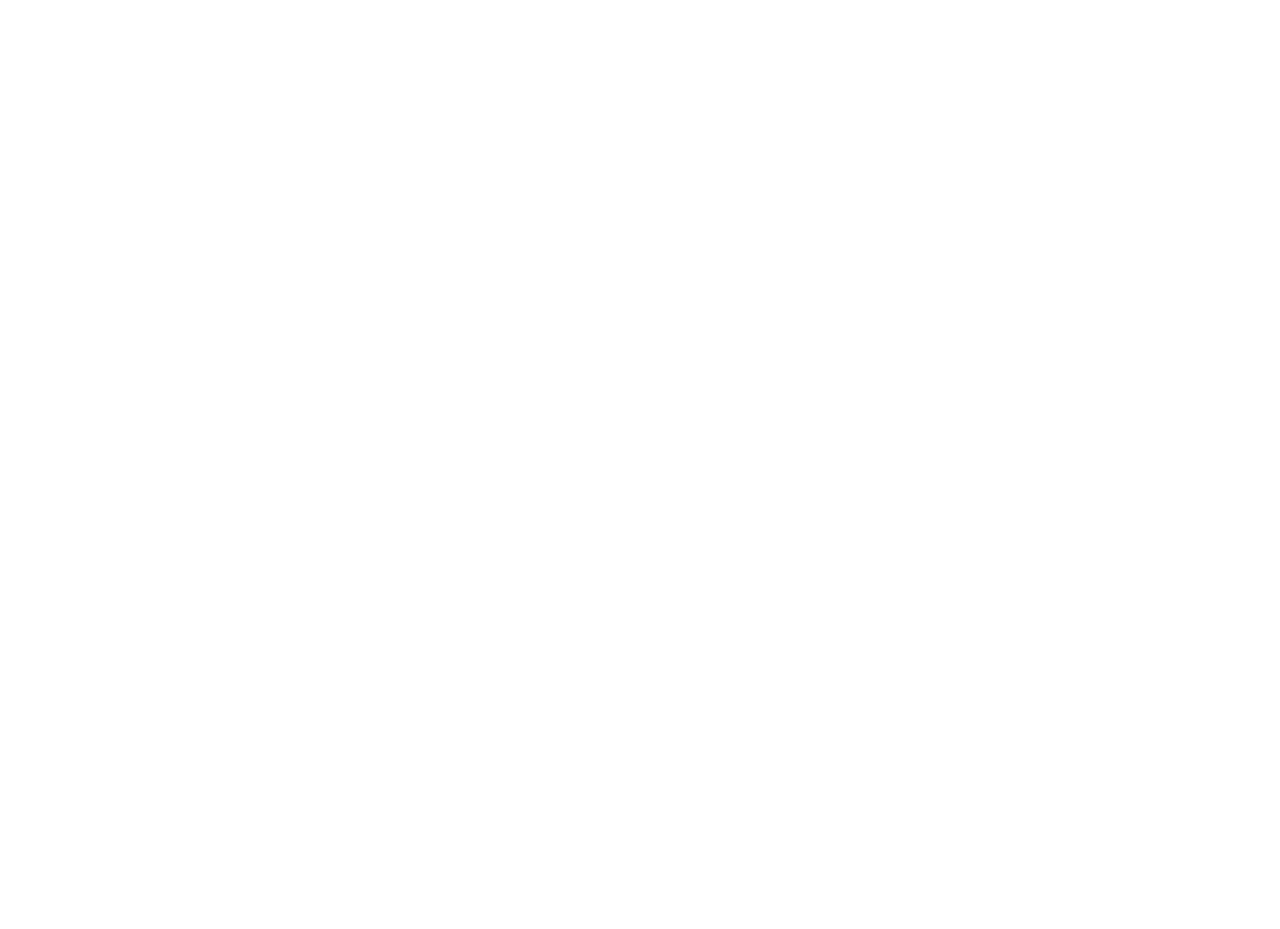
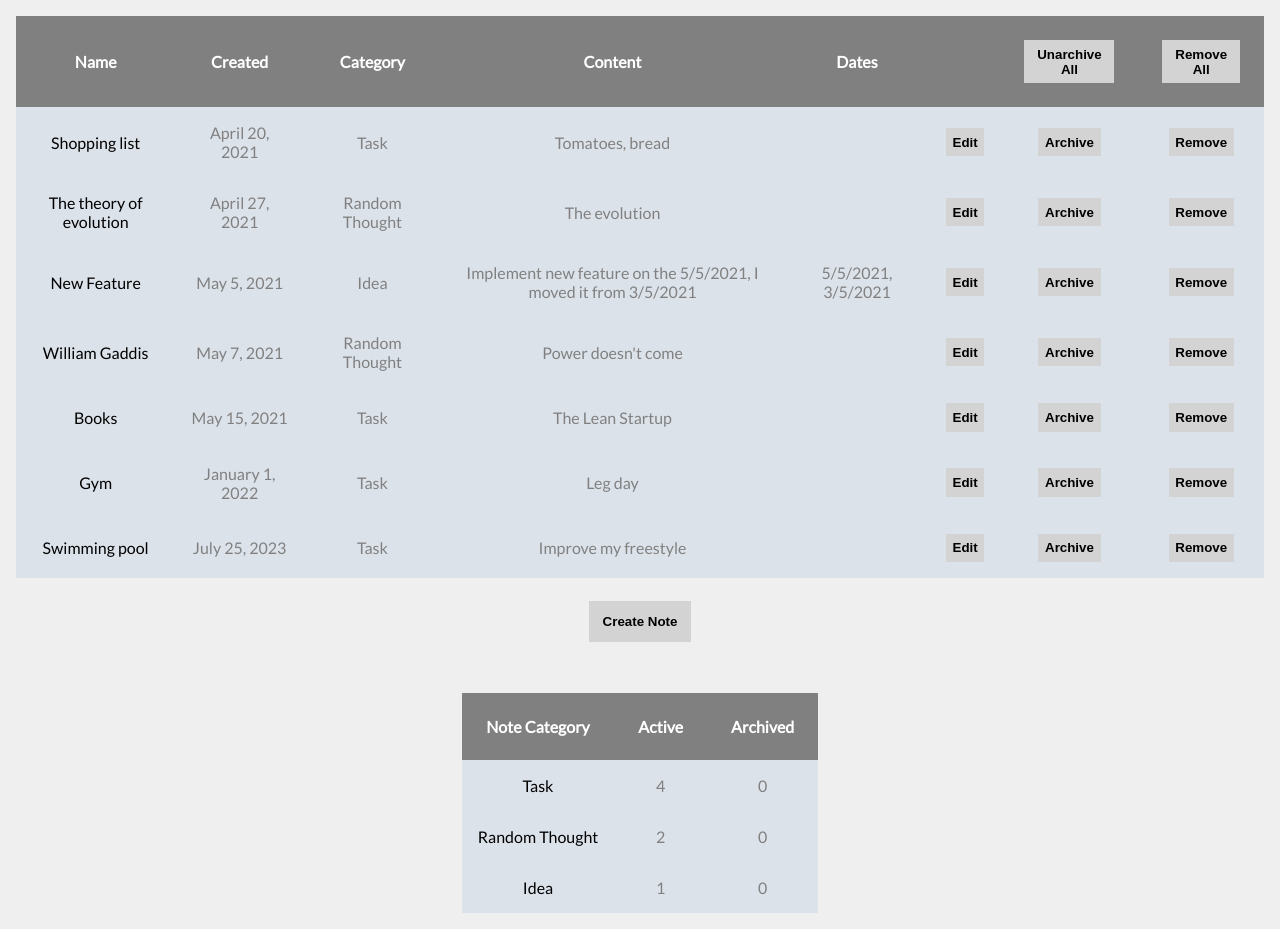
Before and after one commit to Made1ra/notes-app-js, a plain HTML site: page index.html in a window 1280 px wide. Before the commit the page ends 800 px from the top, so only its background shows below. Drawn offline with Linux system fonts and the light colour scheme.

Commit message:
Update index.html

```diff
--- a/index.html
+++ b/index.html
@@ -5,6 +5,65 @@
     <meta name="viewport" content="width=device-width, initial-scale=1.0" />
     <title>Notes App</title>
     <link rel="shortcut icon" href="icon.png" type="image/png" />
+    <link rel="stylesheet" href="style.css" />
   </head>
-  <body></body>
+  <body>
+    <div class="container">
+      <div class="table-container">
+        <table id="notes-table">
+          <thead>
+            <tr>
+              <th>Name</th>
+              <th>Created</th>
+              <th>Category</th>
+              <th>Content</th>
+              <th>Dates</th>
+              <th></th>
+              <th>
+                <button id="unarchive-all">Unarchive All</button>
+              </th>
+              <th>
+                <button id="remove-all">Remove All</button>
+              </th>
+            </tr>
+          </thead>
+          <tbody></tbody>
+        </table>
+      </div>
+      <button type="button" id="create-button">Create Note</button>
+      <table id="summary-table">
+        <thead>
+          <tr>
+            <th>Note Category</th>
+            <th>Active</th>
+            <th>Archived</th>
+          </tr>
+        </thead>
+        <tbody></tbody>
+      </table>
+      <div id="modal">
+        <div id="modal-content">
+          <h2></h2>
+          <form>
+            <label for="name">Name:</label>
+            <input type="text" id="name" required />
+            <br />
+            <label for="category">Category:</label>
+            <select id="category">
+              <option>Task</option>
+              <option>Random Thought</option>
+              <option>Idea</option>
+            </select>
+            <br />
+            <label for="content">Content:</label>
+            <textarea id="content" required></textarea>
+            <br />
+            <button type="submit" id="submit-button">Submit</button>
+          </form>
+          <button type="button" id="cancel-button">Cancel</button>
+        </div>
+      </div>
+    </div>
+    <script type="module" src="app.js"></script>
+  </body>
 </html>
```
